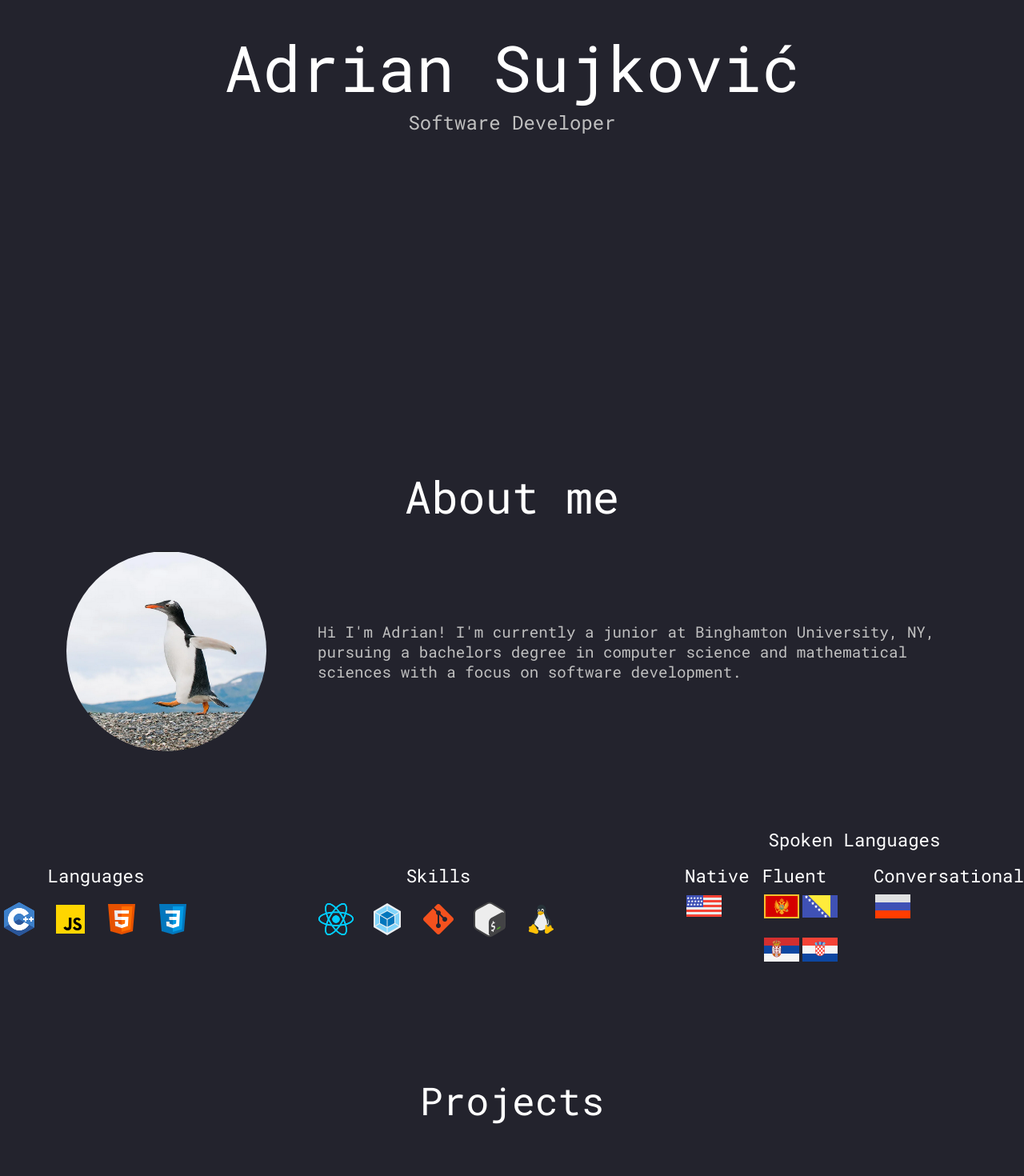
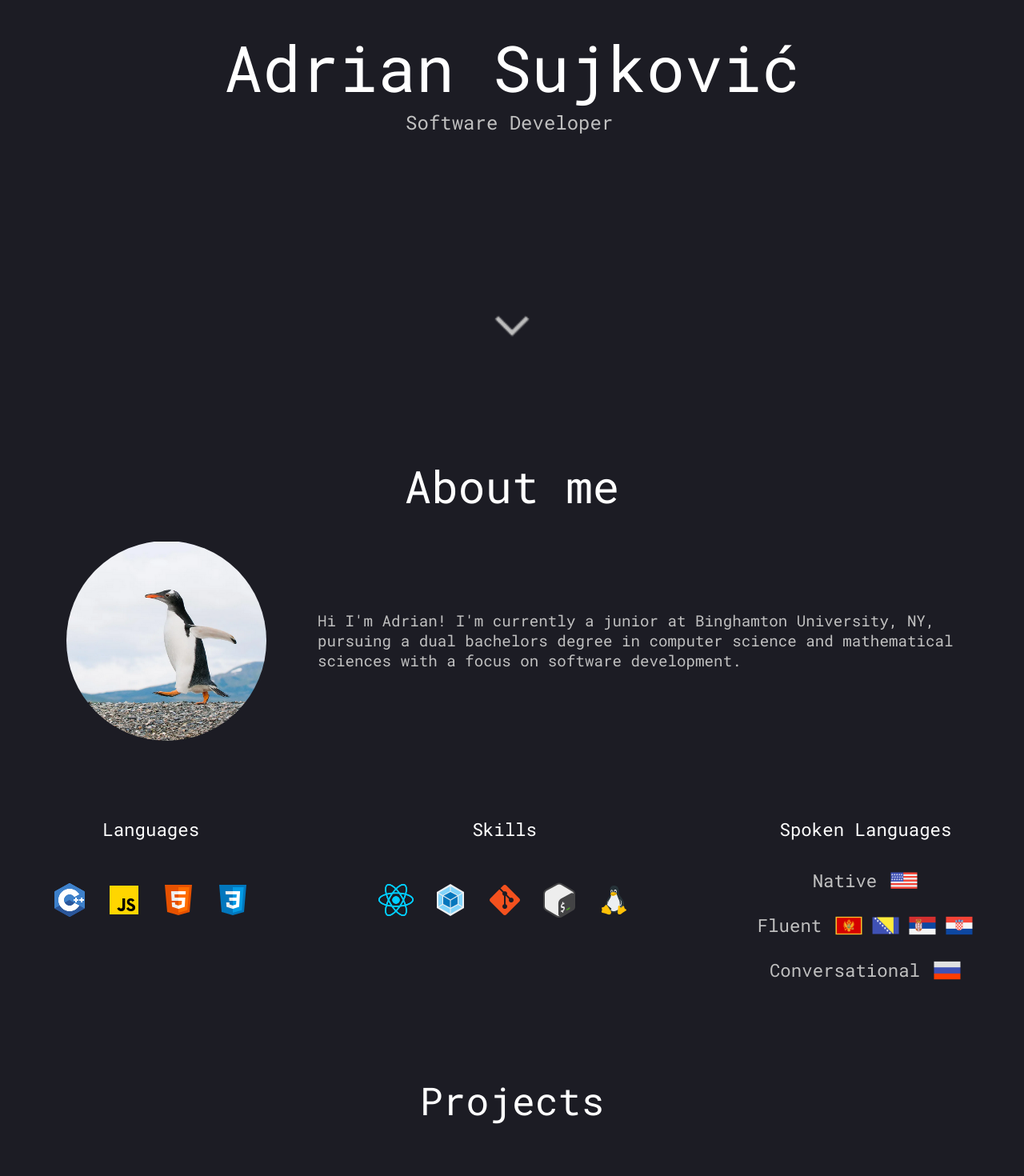
Before and after one commit to sujkovic/sujkovic.github.io, a React (Create React App) app: page / in a window 1280 px wide. Shown: the part 300-1770 px from the top of the page at 80% size. Built offline with nearby package versions, Linux system fonts and the light colour scheme; grey boxes are pictures that could not be loaded; a web font is replaced by a local one.

Commit message:
DESKTOP SITE DONE!

```diff
--- a/src/About.js
+++ b/src/About.js
@@ -23,7 +23,7 @@ const About = () => {
         <img src={penguin} alt="Me" className="me"></img>
         <div className="about-intro-text">
           Hi I'm Adrian! I'm currently a junior at Binghamton University, NY,
-          pursuing a bachelors degree in computer science and mathematical
+          pursuing a dual bachelors degree in computer science and mathematical
           sciences with a focus on software development.
         </div>
       </div>
--- a/src/LandingPage.js
+++ b/src/LandingPage.js
@@ -1,8 +1,17 @@
+import downArrowIcon from "./assets/downArrowIcon.png";
+import scrollFunc from "./functions/scrollFunc";
+
 const LandingPage = () => {
   return (
     <div className="LandingPage">
       <div className="landingpage-title">Adrian Sujković</div>
       <div className="landingpage-subtitle">Software Developer</div>
+      <img
+        src={downArrowIcon}
+        alt="v"
+        className="down-arrow"
+        onClick={() => scrollFunc("about")}
+      ></img>
     </div>
   );
 };
--- a/src/Projects2.js
+++ b/src/Projects2.js
@@ -7,7 +7,7 @@ const Projects2 = () => {
     <div className="Projects2">
       <Project
         vid={leagueManager}
-        text="In my data structures and algorithms class, I was tasked with making a sports league managing software in C++. But there was a twist - the arrays had to be dynamic. The app compiles on linux machines with make"
+        text="In my data structures and algorithms class, I was tasked with making a sports league managing software in C++. But there was a twist - the arrays had to be dynamically allocated. The app also compiles on linux machines with make."
         link="https://github.com/sujkovic/sports-league-manager"
         title="Sports League Manager"
       />
@@ -23,7 +23,7 @@ const Projects2 = () => {
             className="project-video abstract"
           ></img>
         </a>
-        <div class="project-info-wrapper">
+        <div className="project-info-wrapper">
           <div className="project-title">Technical Research Paper</div>
           <div className="project-text">
             In my CS ethics class, I was given the task of writing a technical
--- a/src/components/Project.js
+++ b/src/components/Project.js
@@ -1,7 +1,7 @@
 const Project = ({ text, vid, link, title }) => {
   return (
     <div className="Project">
-      <div class="project-info-wrapper">
+      <div className="project-info-wrapper">
         <div className="project-title">{title}</div>
         <div className="project-text">{text}</div>
       </div>
--- a/src/style.css
+++ b/src/style.css
@@ -5,8 +5,8 @@
 * {
   padding: 0;
   margin: 0;
-  --background-dark: #23232d;
-  --header-dark: rgba(37, 40, 42, 0.92);
+  --background-dark: #1c1c24;
+  --header-dark: rgba(30, 32, 33, 0.92);
   --nav-dark: #2e2e351e;
   --font-light: #ffffff;
   --font-gray: #c0c0c0;
@@ -94,7 +94,7 @@ nav {
     contrast(80%);
 }
 
-.nav-main:hover {
+.nav-child:hover {
   cursor: pointer;
 }
 
@@ -148,7 +148,29 @@ nav {
 .landingpage-subtitle {
   font-size: 1.5rem;
   color: var(--font-gray);
-  animation: title-animation 1.8s cubic-bezier(0.55, 0.085, 0.68, 0.53) both;
+  width: 18.25ch;
+  animation: blink 0.65s step-end infinite alternate;
+  white-space: nowrap;
+  overflow: hidden;
+  border-right: 3px solid;
+  animation: make-visible 1.1s, typing 2s steps(27) 1s,
+    blink 0.65s step-end 2s infinite alternate;
+}
+
+.down-arrow {
+  position: absolute;
+  bottom: 50px;
+  height: 84px;
+  width: 84px;
+  filter: invert(93%) sepia(0%) saturate(1134%) hue-rotate(139deg)
+    brightness(86%) contrast(84%);
+  animation: slideUp 6.5s cubic-bezier(0.215, 0.61, 0.355, 1) both;
+}
+
+.down-arrow:hover {
+  cursor: pointer;
+  filter: invert(25%) sepia(17%) saturate(583%) hue-rotate(186deg)
+    brightness(101%) contrast(86%);
 }
 
 /*          ABOUT            */
@@ -188,8 +210,7 @@ nav {
 
 .about-categories {
   display: flex;
-  justify-content: center;
-  align-items: center;
+  align-items: baseline;
   gap: 156px;
   padding-top: 64px;
   font-size: 1.4rem;
@@ -202,14 +223,48 @@ nav {
   flex-direction: column;
   align-items: center;
   justify-content: center;
-  gap: 16px;
+  gap: 50px;
 }
 
 .about-languages,
 .about-skills,
 .about-spoken-languages {
   display: flex;
+  justify-content: center;
+  align-items: center;
+  gap: 20px;
+}
+
+.about-spoken-languages-wrapper {
+  gap: 32px;
+}
+
+.about-spoken-languages {
+  display: flex;
+  flex-direction: column;
+}
+
+.about-native-wrapper,
+.about-fluent-wrapper,
+.about-conversational-wrapper {
+  display: flex;
+  justify-content: center;
+  align-items: center;
   gap: 16px;
+  color: var(--font-gray);
+}
+
+.about-native-flags,
+.about-fluent-flags,
+.about-conversational-flags {
+  display: flex;
+  gap: 10px;
+  justify-content: center;
+}
+
+.about-spoken-languages img {
+  height: 36px;
+  width: 36px;
 }
 
 /*          PROJECTS             */
@@ -315,7 +370,7 @@ nav {
 
 .contact-title {
   width: 11ch;
-  animation: typing 2s steps(27), blink 0.65s step-end infinite alternate;
+  animation: blink 0.65s step-end infinite alternate;
   white-space: nowrap;
   overflow: hidden;
   border-right: 3px solid;
@@ -336,6 +391,18 @@ nav {
 }
 
 /*          ANIMATIONS            */
+
+@keyframes make-visible {
+  0% {
+    opacity: 0;
+  }
+  99% {
+    opacity: 0;
+  }
+  100% {
+    opacity: 1;
+  }
+}
 
 @keyframes title-animation {
   0% {
@@ -361,6 +428,21 @@ nav {
   }
 }
 
+@keyframes slideUp {
+  0% {
+    letter-spacing: -0.5em;
+    transform: translateZ(-700px) translateY(500px);
+    opacity: 0;
+  }
+  40% {
+    opacity: 0.6;
+  }
+  100% {
+    transform: translateZ(0) translateY(0);
+    opacity: 1;
+  }
+}
+
 /*          IMAGES          */
 
 .icon {
```
